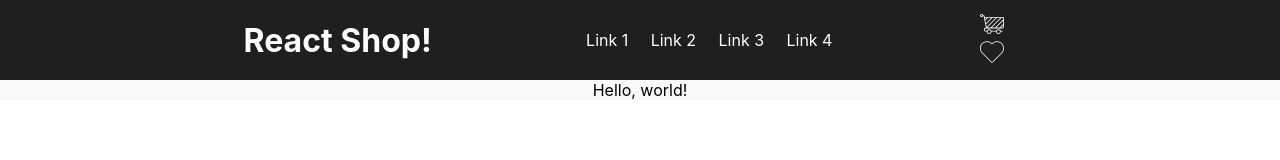
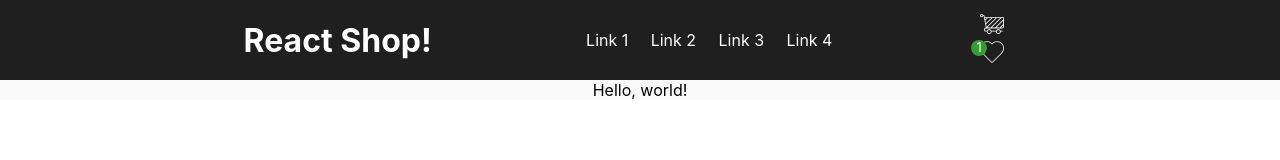
Before and after one commit to jose-eduardo87/shop-react, a React (Create React App) app: page / in a window 1280 px wide. Shown: the top 160 px of the page. Built offline with nearby package versions, Linux system fonts and the light colour scheme.

Commit message:
Added more styles to the cart modal plus other minor stuff

```diff
--- a/src/components/common/Navbar/Navbar.module.css
+++ b/src/components/common/Navbar/Navbar.module.css
@@ -31,9 +31,26 @@
 }
 
 .iconsBox {
+    position: relative;
     width: 10%;
 }
 
 .iconsBox svg {
     margin: 0 1rem 0 1rem;
 }
+
+.iconBadge {
+    width: 1rem;
+    height: 1rem;
+    line-height: 1rem;
+    text-align: center;
+    position: absolute;
+    top: 50%;
+    right: 55%;
+    border-radius: 50%;
+    background-color: #379C33;
+    font-size: .8rem;
+    display: flex;
+    align-items: center;
+    justify-content: center;
+}
--- a/src/components/common/Navbar/Navbar.tsx
+++ b/src/components/common/Navbar/Navbar.tsx
@@ -1,35 +1,33 @@
 import { useState } from "react";
 import { Cart, Favourite } from "components/icons/index";
 import { CartModal } from "components/ui/index";
-import { CSSProperties } from "react";
 import { useCart } from "store";
+import { iconStyles } from "helpers/constants";
 
 import styles from "./Navbar.module.css";
 
-const iconStyles: CSSProperties = {
-  width: 24,
-  height: 24,
-  fill: "#FEFEFE",
-};
-
 const Navbar = () => {
   const [isCartOpened, setIsCartOpened] = useState(false);
-  const { totalItemsOnCart } = useCart();
+  const { totalItemsOnCart, onIncrementItem } = useCart();
   const clickCartHandler = () => setIsCartOpened((prevState) => !prevState);
-  console.log(`Total Items on Cart: ${totalItemsOnCart}`);
 
   return (
     <header className={styles.root}>
       <div className={styles.headerContainer}>
         <h1>React Shop!</h1>
         <ul className={styles.links}>
-          <li>Link 1</li>
+          <li onClick={() => onIncrementItem("p01")}>Link 1</li>
           <li>Link 2</li>
           <li>Link 3</li>
           <li>Link 4</li>
         </ul>
         <div className={styles.iconsBox}>
           <Cart clickCartHandler={clickCartHandler} {...iconStyles} />
+          {totalItemsOnCart > 0 && (
+            <div className={styles.iconBadge}>
+              <span>{totalItemsOnCart}</span>
+            </div>
+          )}
           <Favourite {...iconStyles} />
         </div>
       </div>
--- /dev/null
+++ b/src/components/icons/EmptyCart.tsx
@@ -0,0 +1,13 @@
+const EmptyCart = ({ ...props }) => (
+  <svg
+    xmlns="http://www.w3.org/2000/svg"
+    viewBox="0 0 231.523 231.523"
+    xmlSpace="preserve"
+    {...props}
+  >
+    <path d="M107.415 145.798a7.502 7.502 0 0 0 8.231 6.69 7.5 7.5 0 0 0 6.689-8.231l-3.459-33.468a7.5 7.5 0 0 0-14.92 1.542l3.459 33.467zM154.351 152.488a7.501 7.501 0 0 0 8.231-6.69l3.458-33.468a7.499 7.499 0 0 0-6.689-8.231c-4.123-.421-7.806 2.57-8.232 6.689l-3.458 33.468a7.5 7.5 0 0 0 6.69 8.232zM96.278 185.088c-12.801 0-23.215 10.414-23.215 23.215 0 12.804 10.414 23.221 23.215 23.221s23.216-10.417 23.216-23.221c0-12.801-10.415-23.215-23.216-23.215zm0 31.435c-4.53 0-8.215-3.688-8.215-8.221 0-4.53 3.685-8.215 8.215-8.215 4.53 0 8.216 3.685 8.216 8.215 0 4.533-3.686 8.221-8.216 8.221zM173.719 185.088c-12.801 0-23.216 10.414-23.216 23.215 0 12.804 10.414 23.221 23.216 23.221 12.802 0 23.218-10.417 23.218-23.221 0-12.801-10.416-23.215-23.218-23.215zm0 31.435c-4.53 0-8.216-3.688-8.216-8.221 0-4.53 3.686-8.215 8.216-8.215 4.531 0 8.218 3.685 8.218 8.215 0 4.533-3.686 8.221-8.218 8.221z" />
+    <path d="M218.58 79.08a7.5 7.5 0 0 0-5.933-2.913H63.152l-6.278-24.141a7.5 7.5 0 0 0-7.259-5.612H18.876a7.5 7.5 0 0 0 0 15h24.94l6.227 23.946c.031.134.066.267.104.398l23.157 89.046a7.5 7.5 0 0 0 7.259 5.612h108.874a7.5 7.5 0 0 0 7.259-5.612l23.21-89.25a7.502 7.502 0 0 0-1.326-6.474zm-34.942 86.338H86.362l-19.309-74.25h135.895l-19.31 74.25zM105.556 52.851a7.478 7.478 0 0 0 5.302 2.195 7.5 7.5 0 0 0 5.302-12.805L92.573 18.665a7.501 7.501 0 0 0-10.605 10.609l23.588 23.577zM159.174 55.045c1.92 0 3.841-.733 5.306-2.199l23.552-23.573a7.5 7.5 0 0 0-.005-10.606 7.5 7.5 0 0 0-10.606.005l-23.552 23.573a7.5 7.5 0 0 0 5.305 12.8zM135.006 48.311h.002a7.5 7.5 0 0 0 7.5-7.498l.008-33.311A7.5 7.5 0 0 0 135.018 0h-.001a7.5 7.5 0 0 0-7.501 7.498l-.008 33.311a7.5 7.5 0 0 0 7.498 7.502z" />
+  </svg>
+);
+
+export default EmptyCart;
--- a/src/components/icons/index.ts
+++ b/src/components/icons/index.ts
@@ -1,2 +1,3 @@
 export { default as Cart } from "./Cart";
+export { default as EmptyCart } from "./EmptyCart";
 export { default as Favourite } from "./Favourite";
--- a/src/components/ui/CartModal/CartModal.module.css
+++ b/src/components/ui/CartModal/CartModal.module.css
@@ -1,24 +1,33 @@
 .cartModal {
-    /* border: 1px solid red; */
     position: fixed;
     right: 0;
     height: 100vh;
-    width: 340px;
+    width: 430px;
+    padding: 1rem;
     background-color: #1F1F1F;
     color: #FEFEFE;
     animation: slide 250ms alternate;
 }
 
+.cartModal h1 {
+    font-size: 1.5rem;
+    color: #FAFAFA;
+}
+
 .itemsList {
-    width: 90%;
     height: 80%;
     margin: 0 auto;
-    /* border: 1px solid red; */
     overflow: auto;
     display: flex;
     flex-direction: column;
     justify-content: space-between;
     align-items: center;
+}
+
+.emptyCart {
+    position: absolute;
+    top: 20%;
+    color: #818181
 }
 
 @keyframes slide {
--- a/src/components/ui/CartModal/CartModal.tsx
+++ b/src/components/ui/CartModal/CartModal.tsx
@@ -1,12 +1,14 @@
 import { FC } from "react";
 import { createPortal } from "react-dom";
 import { CartCard, Backdrop, ModalOverlay } from "components/ui/index";
+import { EmptyCart } from "components/icons/index";
 import { useCart } from "store/index";
+import { iconStyles } from "helpers/constants";
 
 import styles from "./CartModal.module.css";
 
 const CartModal: FC<{ onClose: () => void }> = ({ onClose }) => {
-  const { cart } = useCart();
+  const { cart, totalValue } = useCart();
   const backdropElement = document.getElementById(
     "backdrop-root"
   ) as HTMLElement;
@@ -14,13 +16,16 @@ const CartModal: FC<{ onClose: () => void }> = ({ onClose }) => {
   const cartModalRender = (
     <ModalOverlay>
       <div className={styles.cartModal}>
-        <p>Your items:</p>
+        <h1>Your items:</h1>
         <div className={styles.itemsList}>
           {cart.length ? (
             cart.map(({ id, ...rest }) => <CartCard key={id} {...rest} />)
           ) : (
-            <p>No items added.</p>
+            <p className={styles.emptyCart}>
+              <EmptyCart {...iconStyles} fill="#818181" /> No items added.
+            </p>
           )}
+          {JSON.stringify(totalValue)}
         </div>
       </div>
     </ModalOverlay>
--- a/src/helpers/constants.ts
+++ b/src/helpers/constants.ts
@@ -1,3 +1,9 @@
+export const iconStyles = {
+  width: 24,
+  height: 24,
+  fill: "#FEFEFE",
+};
+
 export const ITEMS = [
   {
     id: "item01",
--- a/src/store/cart-context.tsx
+++ b/src/store/cart-context.tsx
@@ -4,6 +4,7 @@ import { cartReducer, ActionKind, CartInterface } from "reducers/index";
 interface CartProviderInterface {
   cart: CartInterface[];
   totalItemsOnCart: number;
+  totalValue: number;
   onIncrementItem: (id: string) => void;
   onDecrementItem: (id: string) => void;
   onAddItem: (product: CartInterface) => void;
@@ -13,6 +14,7 @@ interface CartProviderInterface {
 const initialState = {
   cart: [],
   totalItemsOnCart: 0,
+  totalValue: 0,
   onIncrementItem: (id: string) => {},
   onDecrementItem: (id: string) => {},
   onAddItem: (product: CartInterface) => {},
@@ -22,11 +24,20 @@ const initialState = {
 const CartContext = createContext<CartProviderInterface>(initialState);
 
 const CartProvider: FC<{ children: ReactNode }> = ({ children }) => {
-  const [cart, dispatch] = useReducer(cartReducer, []);
+  const [cart, dispatch] = useReducer(cartReducer, [
+    {
+      id: "p01",
+      name: "Hat",
+      price: 10,
+      quantity: 1,
+      additionalInfo: { colors: ["black", "white", "red"] },
+    },
+  ]);
   const totalItemsOnCart = cart.reduce(
     (prev, { quantity }) => prev + quantity,
     0
   );
+  const totalValue = cart.reduce((prev, { price }) => prev + price, 0); // NOT WORKING
   const incrementItemHandler = (id: string) =>
     dispatch({ type: ActionKind.INCREMENT, payload: { id } });
   const decrementItemHandler = (id: string) =>
@@ -41,6 +52,7 @@ const CartProvider: FC<{ children: ReactNode }> = ({ children }) => {
       value={{
         cart,
         totalItemsOnCart,
+        totalValue,
         onIncrementItem: incrementItemHandler,
         onDecrementItem: decrementItemHandler,
         onAddItem: addItemHandler,
```
